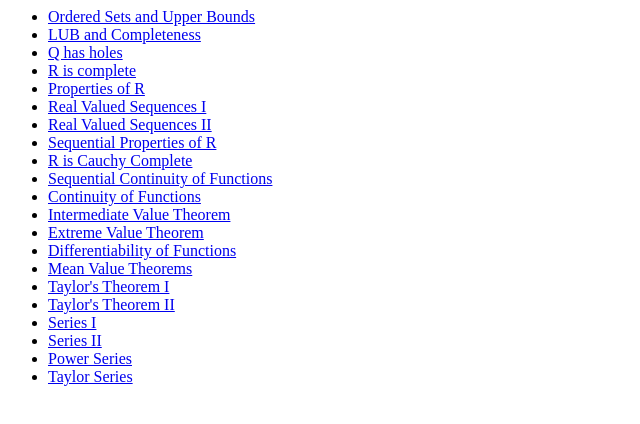
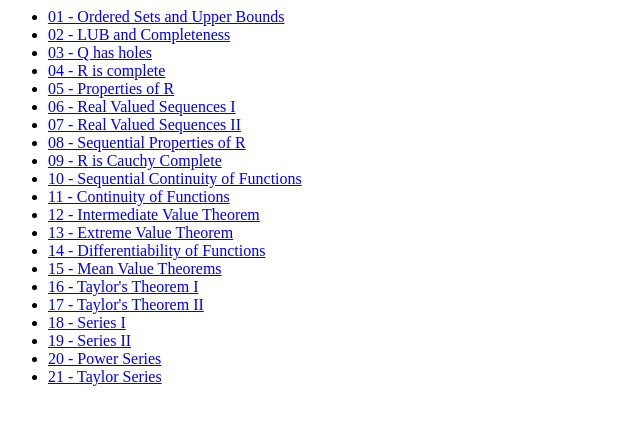
Before and after one commit to sufy-md/atom, a plain HTML site: page RA/index.html in a window 1280 px wide. Shown: the whole page, without its empty margins (0-640 px from the left). Drawn offline with Linux system fonts and the light colour scheme.

Commit message:
Ordered Lists

```diff
--- a/RA/index.html
+++ b/RA/index.html
@@ -1,23 +1,23 @@
 <ul>
-    <li><a href="/atom/RA/01 - Ordered Sets and Upper Bounds/01 - Ordered Sets and Upper Bounds.pdf">Ordered Sets and Upper Bounds</a></li>
-    <li><a href="/atom/RA/02 - LUB and Completeness/02 - LUB and Completeness.pdf">LUB and Completeness</a></li>
-    <li><a href="/atom/RA/03 - Q has holes/03 - Q has holes.pdf">Q has holes</a></li>
-    <li><a href="/atom/RA/04 - R is complete/04 - R is complete.pdf">R is complete</a></li>
-    <li><a href="/atom/RA/05 - Properties of R/05 - Properties of R.pdf">Properties of R</a></li>
-    <li><a href="/atom/RA/06 - Real Valued Sequences I/06 - Real Valued Sequences I.pdf">Real Valued Sequences I</a></li>
-    <li><a href="/atom/RA/07 - Real Valued Sequences II/07 - Real Valued Sequences II.pdf">Real Valued Sequences II</a></li>
-    <li><a href="/atom/RA/08 - Sequential Properties of R/08 - Sequential Properties of R.pdf">Sequential Properties of R</a></li>
-    <li><a href="/atom/RA/09 - R is Cauchy Complete/09 - R is Cauchy Complete.pdf">R is Cauchy Complete</a></li>
-    <li><a href="/atom/RA/10 - Sequential Continuity of Functions/10 - Sequential Continuity of Functions.pdf">Sequential Continuity of Functions</a></li>
-    <li><a href="/atom/RA/11 - Continuity of Functions/11 - Continuity of Functions.pdf">Continuity of Functions</a></li>
-    <li><a href="/atom/RA/12 - Intermediate Value Theorem/12 - Intermediate Value Theorem.pdf">Intermediate Value Theorem</a></li>
-    <li><a href="/atom/RA/13 - Extreme Value Theorem/13 - Extreme Value Theorem.pdf">Extreme Value Theorem</a></li>
-    <li><a href="/atom/RA/14 - Differentiability of Functions/14 - Differentiability of Functions.pdf">Differentiability of Functions</a></li>
-    <li><a href="/atom/RA/15 - Mean Value Theorems/15 - Mean Value Theorems.pdf">Mean Value Theorems</a></li>
-    <li><a href="/atom/RA/16 - Taylor's Theorem I/16 - Taylor's Theorem I.pdf">Taylor's Theorem I</a></li>
-    <li><a href="/atom/RA/17 - Taylor's Theorem II/17 - Taylor's Theorem II.pdf">Taylor's Theorem II</a></li>
-    <li><a href="/atom/RA/18 - Series I/18 - Series I.pdf">Series I</a></li>
-    <li><a href="/atom/RA/19 - Series II/19 - Series II.pdf">Series II</a></li>
-    <li><a href="/atom/RA/20 - Power Series/20 - Power Series.pdf">Power Series</a></li>
-    <li><a href="/atom/RA/21 - Taylor Series/21 - Taylor Series.pdf">Taylor Series</a></li>
+    <li><a href="/atom/RA/01 - Ordered Sets and Upper Bounds/01 - Ordered Sets and Upper Bounds.pdf">01 - Ordered Sets and Upper Bounds</a></li>
+    <li><a href="/atom/RA/02 - LUB and Completeness/02 - LUB and Completeness.pdf">02 - LUB and Completeness</a></li>
+    <li><a href="/atom/RA/03 - Q has holes/03 - Q has holes.pdf">03 - Q has holes</a></li>
+    <li><a href="/atom/RA/04 - R is complete/04 - R is complete.pdf">04 - R is complete</a></li>
+    <li><a href="/atom/RA/05 - Properties of R/05 - Properties of R.pdf">05 - Properties of R</a></li>
+    <li><a href="/atom/RA/06 - Real Valued Sequences I/06 - Real Valued Sequences I.pdf">06 - Real Valued Sequences I</a></li>
+    <li><a href="/atom/RA/07 - Real Valued Sequences II/07 - Real Valued Sequences II.pdf">07 - Real Valued Sequences II</a></li>
+    <li><a href="/atom/RA/08 - Sequential Properties of R/08 - Sequential Properties of R.pdf">08 - Sequential Properties of R</a></li>
+    <li><a href="/atom/RA/09 - R is Cauchy Complete/09 - R is Cauchy Complete.pdf">09 - R is Cauchy Complete</a></li>
+    <li><a href="/atom/RA/10 - Sequential Continuity of Functions/10 - Sequential Continuity of Functions.pdf">10 - Sequential Continuity of Functions</a></li>
+    <li><a href="/atom/RA/11 - Continuity of Functions/11 - Continuity of Functions.pdf">11 - Continuity of Functions</a></li>
+    <li><a href="/atom/RA/12 - Intermediate Value Theorem/12 - Intermediate Value Theorem.pdf">12 - Intermediate Value Theorem</a></li>
+    <li><a href="/atom/RA/13 - Extreme Value Theorem/13 - Extreme Value Theorem.pdf">13 - Extreme Value Theorem</a></li>
+    <li><a href="/atom/RA/14 - Differentiability of Functions/14 - Differentiability of Functions.pdf">14 - Differentiability of Functions</a></li>
+    <li><a href="/atom/RA/15 - Mean Value Theorems/15 - Mean Value Theorems.pdf">15 - Mean Value Theorems</a></li>
+    <li><a href="/atom/RA/16 - Taylor's Theorem I/16 - Taylor's Theorem I.pdf">16 - Taylor's Theorem I</a></li>
+    <li><a href="/atom/RA/17 - Taylor's Theorem II/17 - Taylor's Theorem II.pdf">17 - Taylor's Theorem II</a></li>
+    <li><a href="/atom/RA/18 - Series I/18 - Series I.pdf">18 - Series I</a></li>
+    <li><a href="/atom/RA/19 - Series II/19 - Series II.pdf">19 - Series II</a></li>
+    <li><a href="/atom/RA/20 - Power Series/20 - Power Series.pdf">20 - Power Series</a></li>
+    <li><a href="/atom/RA/21 - Taylor Series/21 - Taylor Series.pdf">21 - Taylor Series</a></li>
 </ul>
```
Also changed, not shown: FD/index.html (+2 -2 lines), INT/index.html (+2 -2 lines), PW/index.html (+14 -14 lines).
